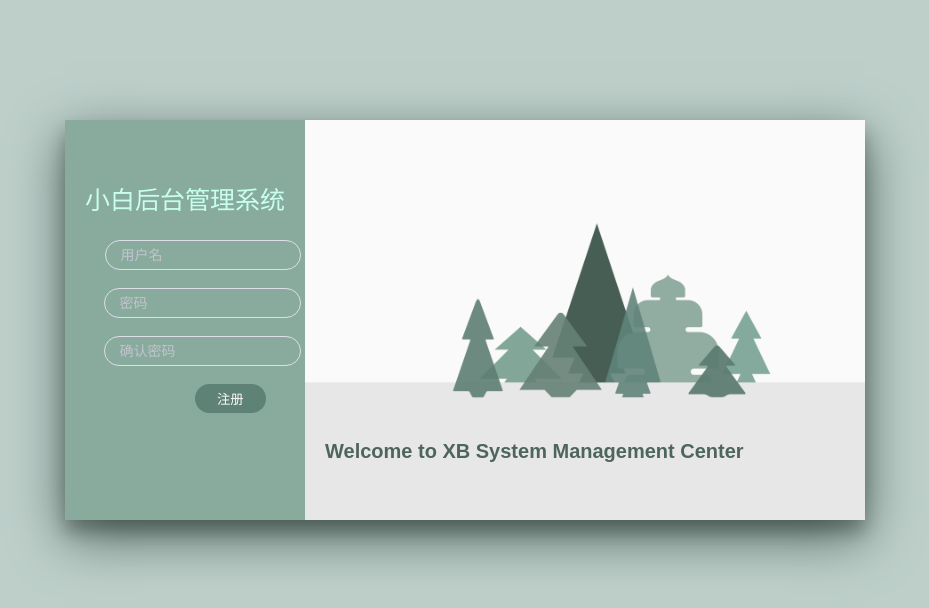
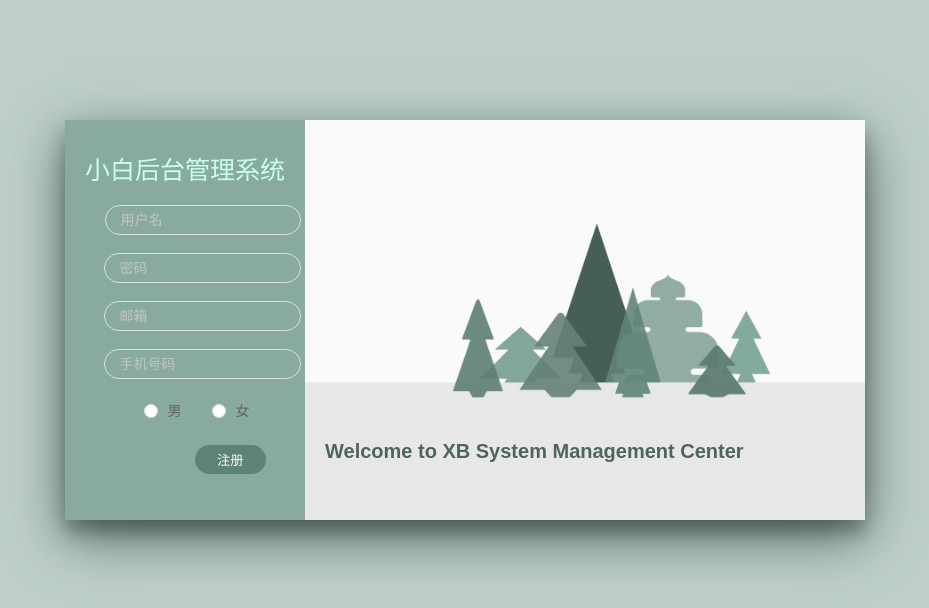
Before and after one commit to lonejoker/rbac-vue, a Vue app: page /#/register in a window 1280 px wide. Shown: the top 608 px of the page, without its empty margins (175-1104 px from the left). Built offline with nearby package versions, Linux system fonts and the light colour scheme; sample sign-in values are in the browser's storage; a web font is replaced by a local one.

Commit message:
完成注册功能

```diff
--- a/src/assets/css/global.css
+++ b/src/assets/css/global.css
@@ -64,7 +64,7 @@ li{
 	display: flex;
 	font-size: 20px;
 	position: absolute;
-	top: 60px;
+	top: 30px;
 	left: 20px;
 	font-size: 25px;
 	color: #c7ffee;
--- a/src/assets/css/iconfont.css
+++ b/src/assets/css/iconfont.css
@@ -1,8 +1,8 @@
 @font-face {
   font-family: "iconfont"; /* Project id 3258081 */
-  src: url('//at.alicdn.com/t/font_3258081_otvnnfipjie.woff2?t=1647605323968') format('woff2'),
-       url('//at.alicdn.com/t/font_3258081_otvnnfipjie.woff?t=1647605323968') format('woff'),
-       url('//at.alicdn.com/t/font_3258081_otvnnfipjie.ttf?t=1647605323968') format('truetype');
+  src: url('//at.alicdn.com/t/font_3258081_edus0bs6bw.woff2?t=1647768254345') format('woff2'),
+       url('//at.alicdn.com/t/font_3258081_edus0bs6bw.woff?t=1647768254345') format('woff'),
+       url('//at.alicdn.com/t/font_3258081_edus0bs6bw.ttf?t=1647768254345') format('truetype');
 }
 
 .iconfont {
@@ -13,26 +13,22 @@
   -moz-osx-font-smoothing: grayscale;
 }
 
-.icon-yaochi:before {
-  content: "\e6cb";
+.icon-shoujihaoma:before {
+  content: "\e65d";
+}
+
+.icon-youxiang:before {
+  content: "\e908";
+}
+
+.icon-tongxingbie:before {
+  content: "\e619";
 }
 
 .icon-key1:before {
   content: "\e614";
 }
 
-.icon-yuechi1:before {
-  content: "\e6ce";
-}
-
-.icon-key:before {
-  content: "\e683";
-}
-
 .icon-200yonghu_yonghu:before {
   content: "\e63c";
 }
-
-.icon-yuechi:before {
-  content: "\eae6";
-}
--- a/src/views/login/Login.vue
+++ b/src/views/login/Login.vue
@@ -105,7 +105,7 @@ export default {
 			})
 		},
 		register () {
-			this.$router.push('register')
+			this.$router.push({ path: "/register" });
 		},
 	},
 	created () { },
--- a/src/views/register/Register.vue
+++ b/src/views/register/Register.vue
@@ -9,8 +9,8 @@
 					<el-form :model="registerParam" :rules="rules" ref="registerForm" label-width="0px">
 						<div class="userbox">
 							<span class="iconfont icon-200yonghu_yonghu" style="margin-right: 6px;"></span>
-							<el-form-item prop="username">
-								<el-input v-model="registerParam.username" placeholder="用户名"></el-input>
+							<el-form-item prop="userName">
+								<el-input v-model="registerParam.userName" placeholder="用户名"></el-input>
 							</el-form-item>
 						</div>
 						<br />
@@ -22,14 +22,29 @@
 						</div>
 						<br />
 						<div class="pwdbox">
-							<span class="iconfont icon-key1"></span>
-							<el-form-item prop="repassword">
-								<el-input v-model="registerParam.repassword" type="password" placeholder="确认密码"></el-input>
+							<span class="iconfont icon-youxiang"></span>
+							<el-form-item prop="email">
+								<el-input v-model="registerParam.email" placeholder="邮箱"></el-input>
 							</el-form-item>
 						</div>
 						<br />
-						</el-form>
-						<button type="primary" class="register_btn" @click="register('registerForm')">注册</button>
+						<div class="pwdbox">
+							<span class="iconfont icon-shoujihaoma"></span>
+							<el-form-item prop="phone">
+								<el-input v-model="registerParam.phone" placeholder="手机号码"></el-input>
+							</el-form-item>
+						</div>
+						<br />
+						<div class="pwdbox">
+							<span class="iconfont icon-tongxingbie"></span>
+							<el-form-item prop="sex" style="margin-left: 40px;">
+								<el-radio v-model="registerParam.radio" label="0">男</el-radio>
+								<el-radio v-model="registerParam.radio" label="1">女</el-radio>
+							</el-form-item>
+						</div>
+						<br />
+					</el-form>
+					<button type="primary" class="register_btn" @click="register('registerForm')">注册</button>
 				</div>
 				<!-- 右侧的注册盒子 -->
 				<div class="background">
@@ -51,10 +66,31 @@ export default {
 	components: {},
 	props: {},
 	data () {
+		// 自定义手机号码验证
+		var checkPhone = (rule, value, callback) => {
+			if (!value) {
+				return callback(new Error('手机号不能为空'));
+			} else {
+				const reg = /^1[3|4|5|7|8][0-9]\d{8}$/
+				// console.log(reg.test(value));
+				if (reg.test(value)) {
+					callback();
+				} else {
+					return callback(new Error('请输入正确的手机号'));
+				}
+			}
+		};
 		return {
-			registerParam: {},
+			radio: '0',
+			registerParam: {
+				// email: '111@qq.com',
+				// password: '1111111',
+				// phone: '15917539607',
+				// radio: '0',
+				// userName: "22"
+			},
 			rules: {
-				username: [
+				userName: [
 					{ required: true, message: '请输入用户名', trigger: 'blur' },
 					{ min: 2, max: 32, message: '请输入2-20位字符', trigger: 'blur' }
 				],
@@ -62,10 +98,11 @@ export default {
 					{ required: true, message: '请输入密码', trigger: 'blur' },
 					{ min: 6, max: 32, message: '请输入6-32位字符', trigger: 'blur' }
 				],
-				repassword: [
-					{ required: true, message: '请输入密码', trigger: 'blur' },
-					{ min: 6, max: 32, message: '请输入6-32位字符', trigger: 'blur' }
-				]
+				email: [
+					{ required: true, message: '请输入邮箱地址', trigger: 'blur' },
+					{ type: 'email', message: '请输入正确的邮箱地址', trigger: ['blur', 'change'] }
+				],
+				phone: [{ validator: checkPhone, trigger: 'blur' }]
 			}
 		}
 	},
@@ -73,11 +110,27 @@ export default {
 	computed: {},
 	methods: {
 		register (formName) {
-			this.$refs[formName].validate(valid => {
+			this.$refs[formName].validate(async valid => {
 				if (valid) {
 					console.log(this.registerParam)
+					const { data: res } = await this.http.post(
+						"/user/registry",
+						this.registerParam
+					);
+					// console.log(res);
+					if (res.code !== 200) {
+						this.$message.error("注册失败！", res.msg)
+					} else {
+						this.$message.success("注册成功！！！");
+						setTimeout(() => {
+							this.$router.push({ path: "/login" });
+						}, 100);
+						setTimeout(() => {
+							this.registerParam = {}
+						}, 400);
+					}
 				} else {
-					this.$message.error('请输入账号和密码')
+					this.$message.error('请输入注册信息')
 					this.registerParam = {}
 					return false
 				}
@@ -101,7 +154,7 @@ export default {
 	height: 30px;
 }
 /deep/ .el-form-item__content {
-	line-height: 0;
+	line-height: 30px;
 }
 .loginbox {
 	display: flex;
@@ -118,7 +171,7 @@ export default {
 	width: 240px;
 }
 .userbox {
-	margin-top: 120px;
+	margin-top: 85px;
 	height: 30px;
 	width: 228px;
 	display: flex;
```
